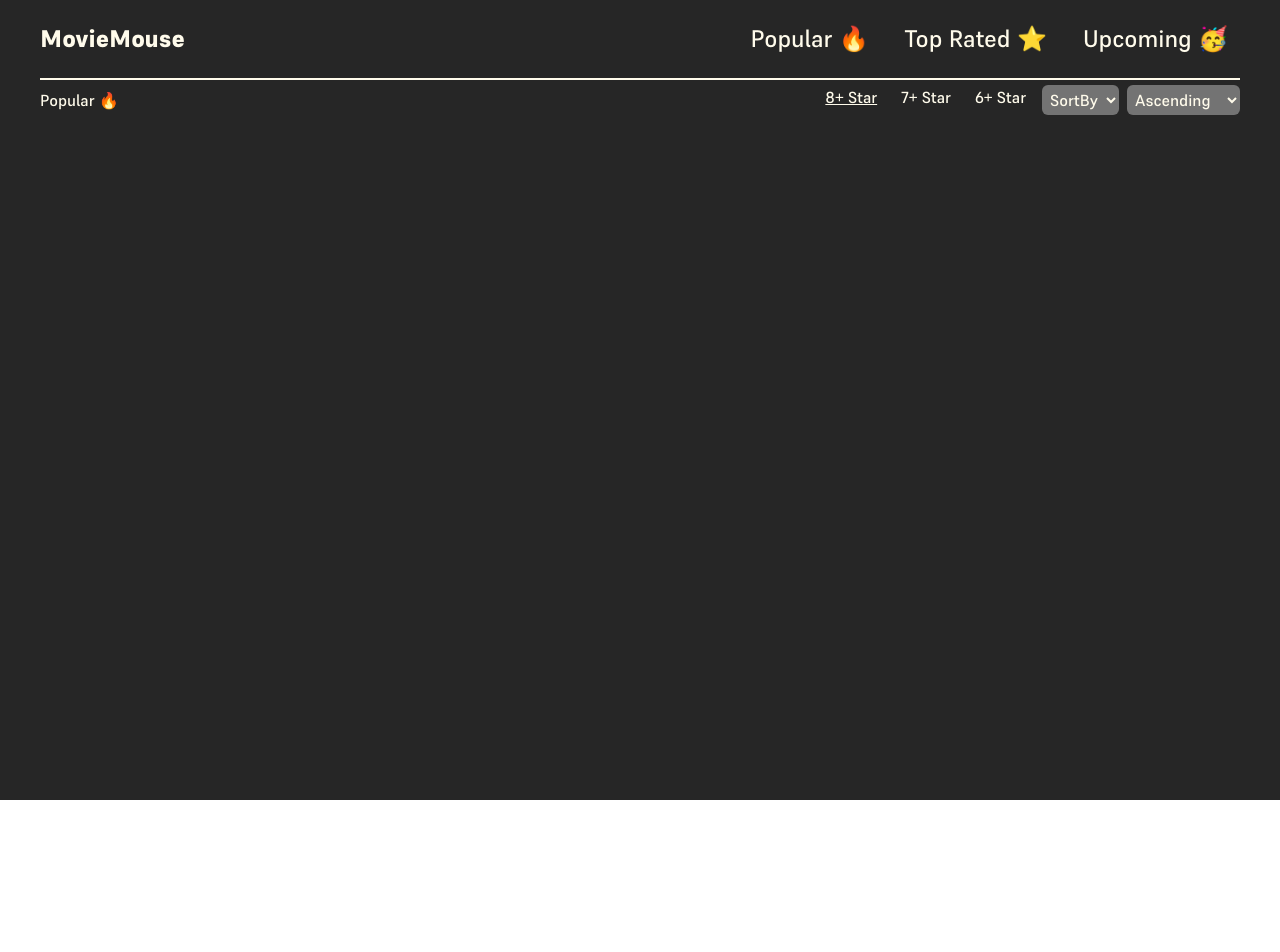
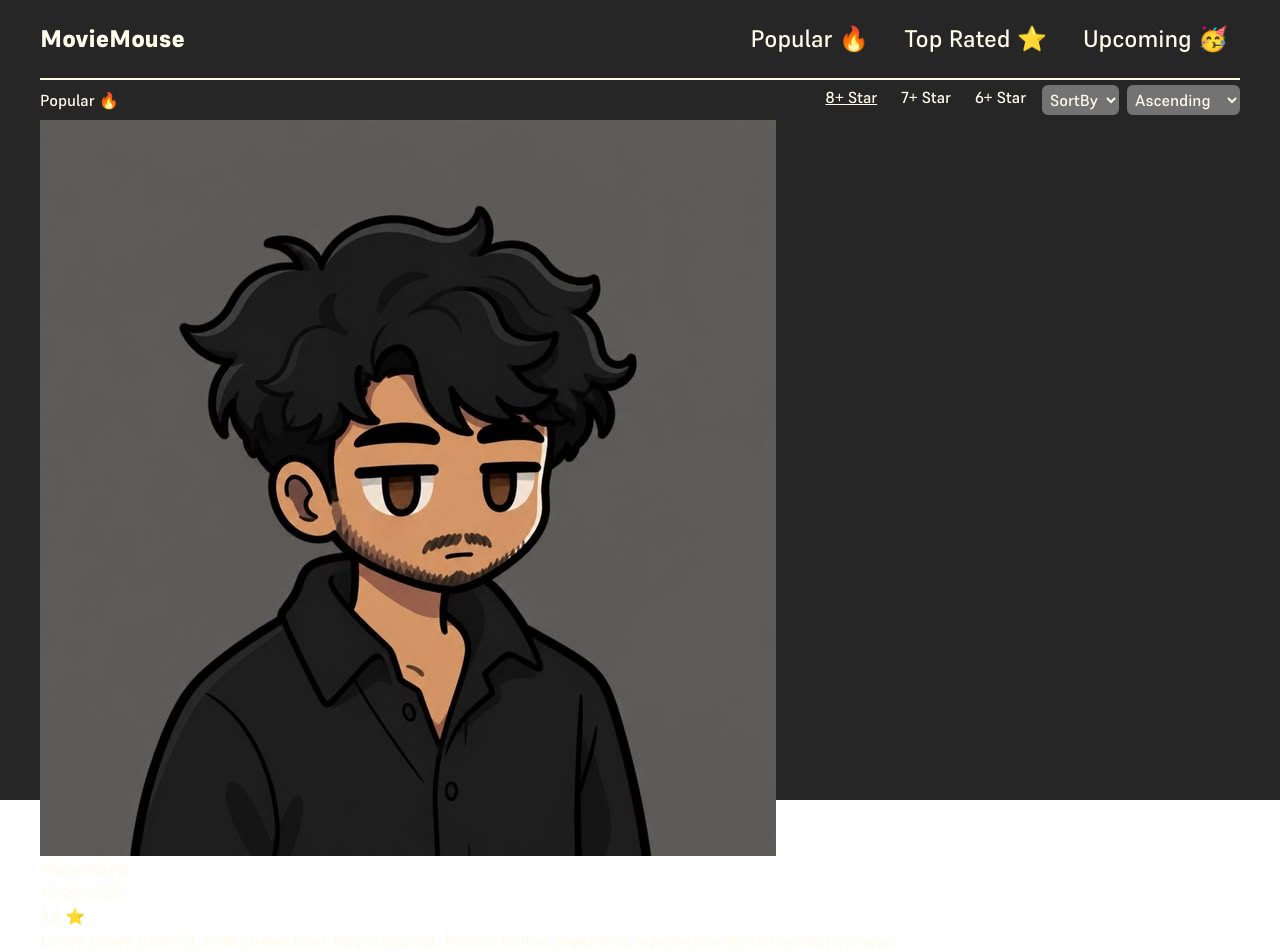
Before and after one commit to mohitchauhan-stack/Movie_Mouse, a React (Vite) app: page / in a window 1280 px wide. Before the commit the page ends 800 px from the top, so only its background shows below. Built offline with nearby package versions, Linux system fonts and the light colour scheme.

Commit message:
built a temp movie card

```diff
--- a/src/App.jsx
+++ b/src/App.jsx
@@ -3,8 +3,8 @@ import Navbar from "./components/Navbar";
 
 const App = () => {
   return (
-    <div className="bg-neutral-800 h-screen text-amber-50">
-      <div className="conntainer font-supreme font-medium  max-w-300 bg-neutral-800 text-amber-50 mx-auto grid grid-rows-2">
+    <div className="bg-neutral-800  text-amber-50">
+      <div className="conntainer font-supreme font-medium h-screen max-w-300 bg-neutral-800 text-amber-50 mx-auto">
         <Navbar />
         <Movielist />
       </div>
--- /dev/null
+++ b/src/components/Moviecard.jsx
@@ -0,0 +1,20 @@
+const Moviecard = () => {
+  return (
+    <a href="" className="movie_card w-30">
+      <img src="public/logo.jpg" alt="" className="movie_poster" />
+      <div className="movie_details">
+        <h3 className="movie_details_heading">Movie Name</h3>
+        <div className="movie_date_rate">
+          <p>10-20-2020</p>
+          <p>9.8 ⭐️</p>
+        </div>
+        <p className="movie_description">
+          Lorem ipsum dolor sit amet consectetur adipisicing elit.
+          Necessitatibus asperiores repellendus veritatis ea doloremque.
+        </p>
+      </div>
+    </a>
+  );
+};
+
+export default Moviecard;
--- a/src/components/Movielist.jsx
+++ b/src/components/Movielist.jsx
@@ -1,3 +1,5 @@
+import Moviecard from "./Moviecard";
+
 const Movielist = () => {
   return (
     <section className="main_content h-auto">
@@ -31,6 +33,8 @@ const Movielist = () => {
           </select>
         </div>
       </header>
+
+      <Moviecard />
     </section>
   );
 };
```
Also changed, not shown: public/logo.jpg (added).
